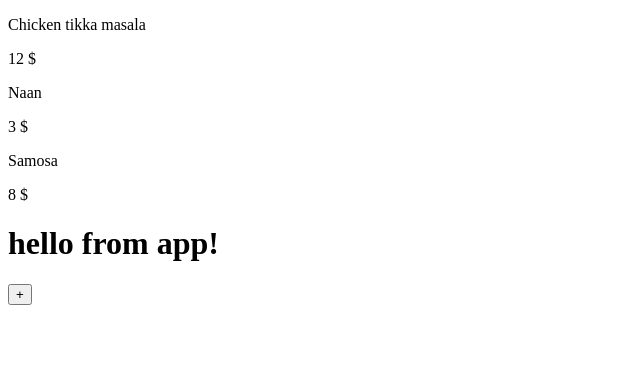
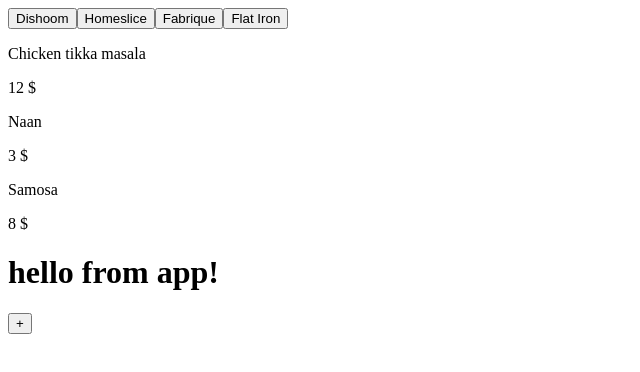
Before and after one commit to NikAndre/react-home-project, a React (Create React App) app: page / in a window 1280 px wide. Shown: the top 372 px of the page, without its empty margins (0-640 px from the left). Built offline with nearby package versions, Linux system fonts and the light colour scheme.

Commit message:
add navigation

```diff
--- a/src/components/navigation.js
+++ b/src/components/navigation.js
@@ -0,0 +1,14 @@
+import React from 'react'
+
+export default function Navigation (props){
+    return(
+        <div>
+            {props.restaurants.map((restaurant) => <button
+                key = {restaurant.id}
+                onClick = {() => props.onRestaurantClick(restaurant.id)}
+            >
+                {restaurant.name}
+            </button> )}
+        </div>
+    )
+}
--- a/src/components/restaurant.js
+++ b/src/components/restaurant.js
@@ -1,12 +1,22 @@
-import React from 'react'
+import React,{useState} from 'react'
 import Menu from "./menu";
+import Navigation from "./navigation";
 
 
 
 export default function Restaurants (props){
+    const [activeId, setActiveId] = useState(props.restaurants[0].id)
+
+    const activeRestaurant = props.restaurants.find(restaurant => restaurant.id === activeId)
+
+
     return (
         <div>
-            <Menu menu = {props.restaurants[0].menu}/>
+            <Navigation
+                restaurants = {props.restaurants}
+                onRestaurantClick = {(id) => {setActiveId(id)} }
+            />
+            <Menu menu = {activeRestaurant.menu}/>
         </div>
     )
 }
```
